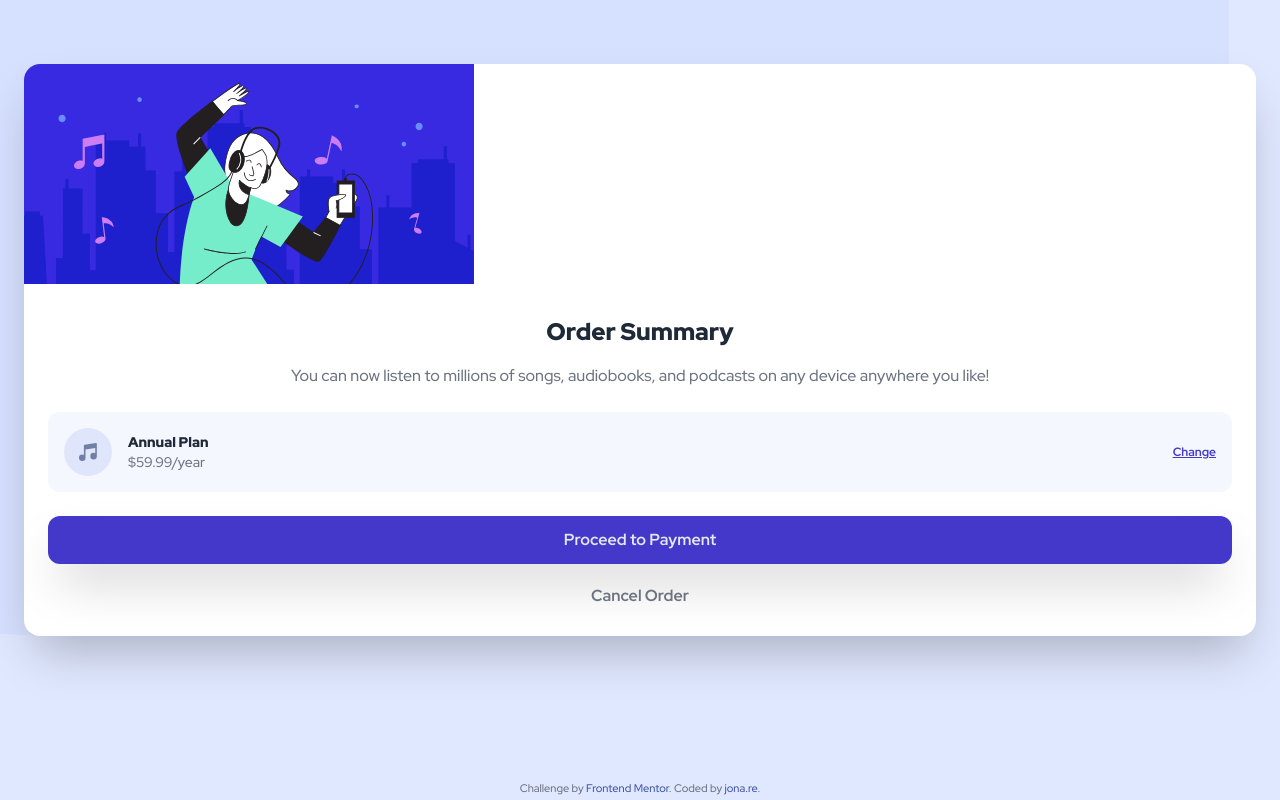
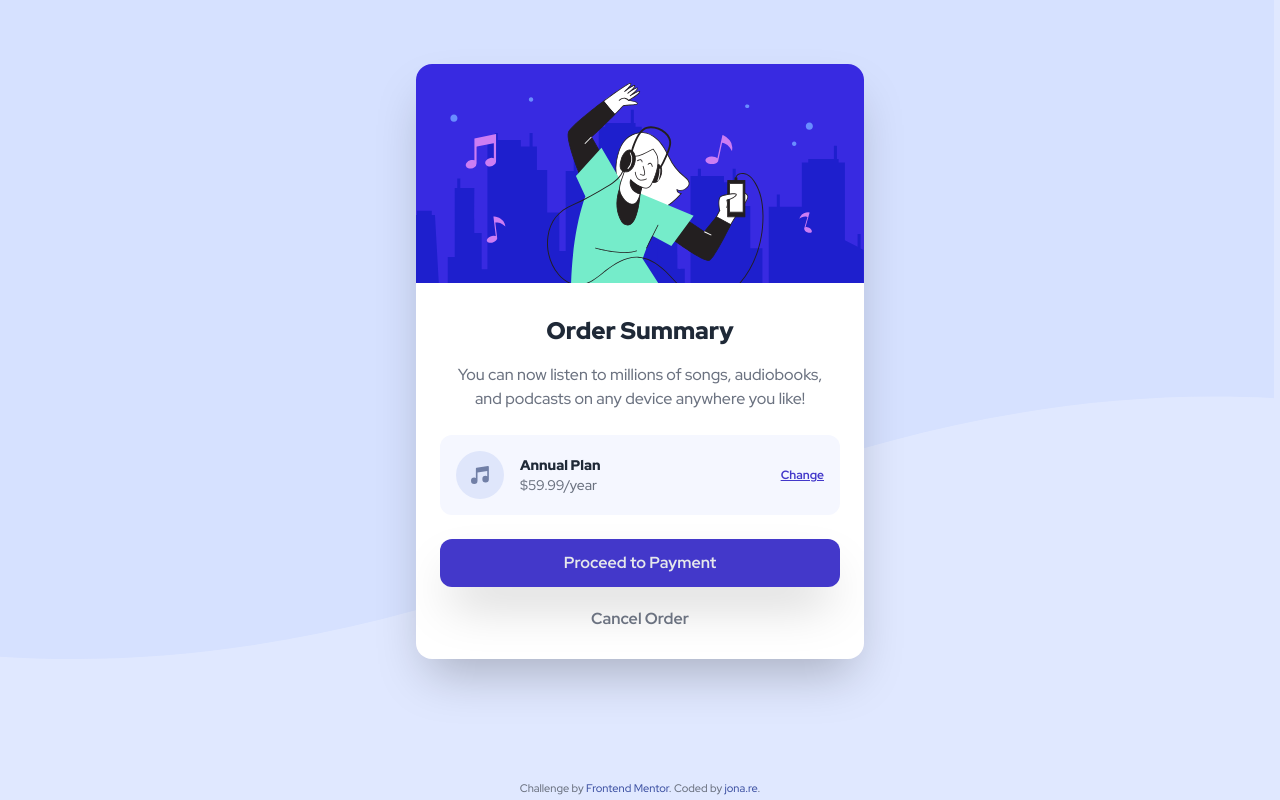
Before and after one commit to JonathanRe/order-summary-component-main, a Vue app: page / in a window 1280 px wide. Built offline with nearby package versions, Linux system fonts and the light colour scheme.

Commit message:
add custom xs breakpoint, set max width on wrapper

```diff
--- a/src/components/Main.vue
+++ b/src/components/Main.vue
@@ -2,7 +2,7 @@
 </script>
 
 <template>
-    <div class="mx-6 mt-16 rounded-2xl overflow-hidden bg-white shadow-2xl">
+    <div class="mx-6 mt-16 rounded-2xl overflow-hidden bg-white shadow-2xl xs:max-w-md xs:mx-auto">
         <img src="../assets/illustration-hero.svg" alt="Woman with headphones on and a cellphone in hand, dancing in front of a night time skyline amidst floating musical notes">
         <div class="p-6 pb-4">
             <h2 class="mt-2 font-black text-2xl text-center text-gray-800">Order Summary</h2>
--- a/tailwind.config.js
+++ b/tailwind.config.js
@@ -1,7 +1,13 @@
+const defaultTheme = require('tailwindcss/defaultTheme')
+
 module.exports = {
   purge: ['./index.html', './src/**/*.{vue,js,ts,jsx,tsx}'],
   darkMode: false, // or 'media' or 'class'
   theme: {
+    screens: {
+      'xs': '495px',
+      ...defaultTheme.screens,
+    },
     extend: {
       fontFamily: {
         'custom': ['"Red Hat Display"', 'sans-serif'],
```
